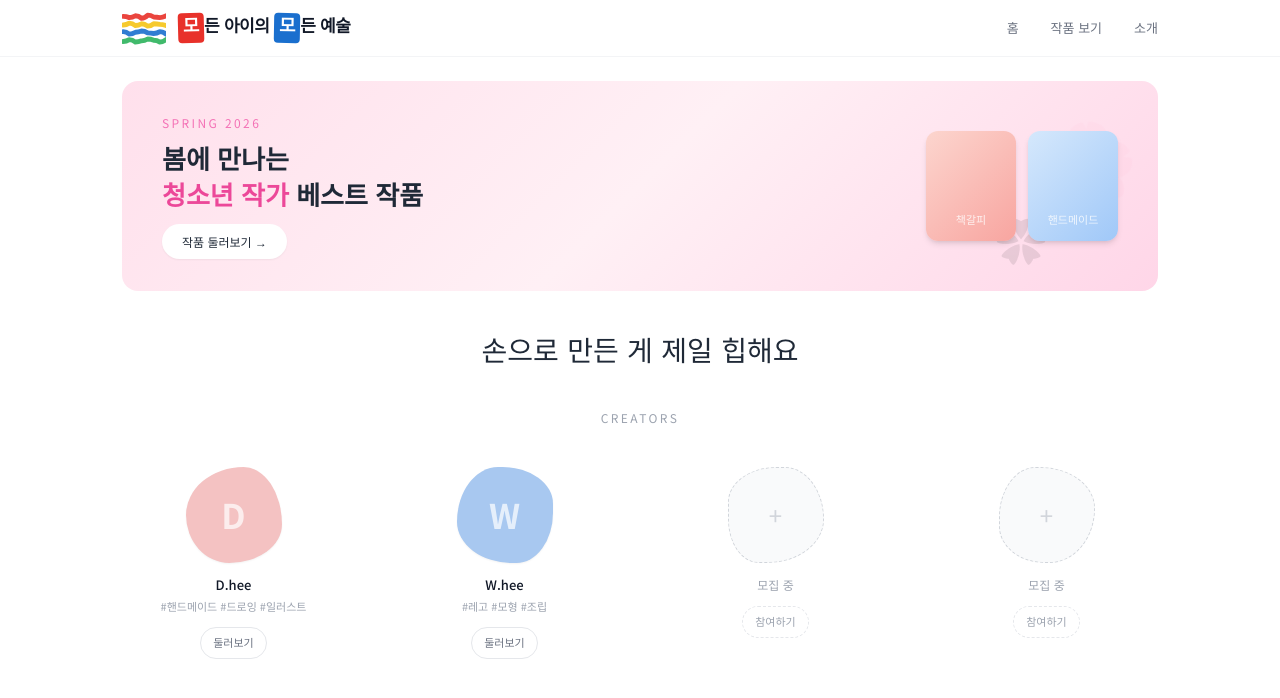
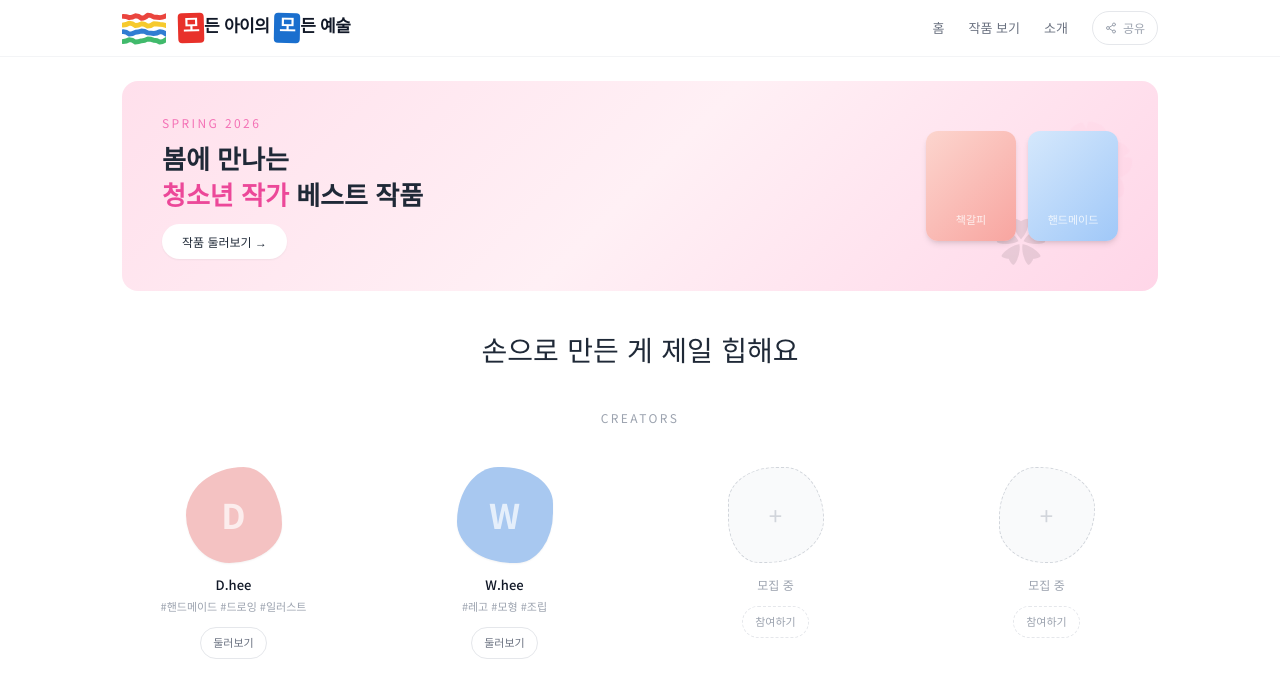
Before and after one commit to 2sangkr/ria-wrist-garden, a Next.js app: page / in a window 1280 px wide. Shown: the top 698 px of the page. Built offline with nearby package versions, Linux system fonts and the light colour scheme; a web font is replaced by a local one.

Commit message:
공유 버튼 추가 — 메인, 작가 페이지, 작품 상세

```diff
--- a/src/app/artist/[slug]/[workSlug]/page.tsx
+++ b/src/app/artist/[slug]/[workSlug]/page.tsx
@@ -2,6 +2,7 @@ import { notFound } from 'next/navigation';
 import Image from 'next/image';
 import Link from 'next/link';
 import { ARTISTS, Artist, workDateLabel } from '@/lib/artists';
+import ShareButton from '@/components/ui/ShareButton';
 
 type Props = { params: Promise<{ slug: string; workSlug: string }> };
 
@@ -38,7 +39,10 @@ export default async function WorkDetailPage({ params }: Props) {
 
         {/* 제목 + 날짜 */}
         <div className="mt-7 mb-2">
-          <h1 className="text-[20px] font-bold text-gray-900">{work.title}</h1>
+          <div className="flex items-start justify-between gap-3">
+            <h1 className="text-[20px] font-bold text-gray-900">{work.title}</h1>
+            <ShareButton title={work.title} text={`${artist.name}의 작품 — ${work.title}`} className="shrink-0 mt-0.5" />
+          </div>
           <p className="text-[12px] text-gray-400 mt-1">{formattedDate}</p>
         </div>
 
--- a/src/app/artist/[slug]/page.tsx
+++ b/src/app/artist/[slug]/page.tsx
@@ -2,6 +2,7 @@ import { notFound } from 'next/navigation';
 import Image from 'next/image';
 import Link from 'next/link';
 import { ARTISTS, workDateLabel } from '@/lib/artists';
+import ShareButton from '@/components/ui/ShareButton';
 
 type Props = { params: Promise<{ slug: string }> };
 
@@ -42,11 +43,14 @@ export default async function ArtistPage({ params }: Props) {
           </div>
         </div>
 
-        {works.length > 0 && (
-          <p className="mt-6 text-[12px] text-gray-300 tracking-widest uppercase">
-            {works.length} works
-          </p>
-        )}
+        <div className="mt-5 flex items-center gap-3">
+          {works.length > 0 && (
+            <p className="text-[12px] text-gray-300 tracking-widest uppercase">
+              {works.length} works
+            </p>
+          )}
+          <ShareButton title={`${artist.name} 갤러리`} text={`${artist.name}의 작품을 감상해보세요`} />
+        </div>
       </div>
 
       {/* 갤러리 */}
--- a/src/app/page.tsx
+++ b/src/app/page.tsx
@@ -3,6 +3,7 @@
 import Link from 'next/link';
 import { useState } from 'react';
 import { ARTISTS } from '@/lib/artists';
+import ShareButton from '@/components/ui/ShareButton';
 
 const BLOB_SHAPES = [
   '60% 40% 55% 45% / 50% 60% 40% 50%',
@@ -35,13 +36,14 @@ export default function HomePage() {
               </span>
             </Link>
 
-            <nav className="hidden sm:flex items-center gap-8">
+            <nav className="hidden sm:flex items-center gap-6">
               {NAV_LINKS.map((l) => (
                 <Link key={l.href} href={l.href}
                   className="text-[13px] text-gray-500 hover:text-gray-900 transition-colors">
                   {l.label}
                 </Link>
               ))}
+              <ShareButton title="모든 아이의 모든 예술" text="아이들의 작품 갤러리를 구경해보세요" />
             </nav>
 
             <button className="sm:hidden p-1" onClick={() => setMenuOpen(!menuOpen)} aria-label="메뉴">
--- /dev/null
+++ b/src/components/ui/ShareButton.tsx
@@ -0,0 +1,48 @@
+'use client';
+
+import { useState } from 'react';
+
+type Props = {
+  title?: string;
+  text?: string;
+  className?: string;
+};
+
+export default function ShareButton({ title, text, className = '' }: Props) {
+  const [copied, setCopied] = useState(false);
+
+  async function handleShare() {
+    const url = window.location.href;
+    if (navigator.share) {
+      try {
+        await navigator.share({ title, text, url });
+      } catch {}
+      return;
+    }
+    await navigator.clipboard.writeText(url);
+    setCopied(true);
+    setTimeout(() => setCopied(false), 2000);
+  }
+
+  return (
+    <button
+      onClick={handleShare}
+      className={`inline-flex items-center gap-1.5 text-[12px] text-gray-400 border border-gray-200 px-3 py-1.5 rounded-full hover:border-gray-400 hover:text-gray-700 transition-colors ${className}`}
+    >
+      {copied ? (
+        <>
+          <span>✓</span>
+          <span>링크 복사됨</span>
+        </>
+      ) : (
+        <>
+          <svg width="12" height="12" viewBox="0 0 24 24" fill="none" stroke="currentColor" strokeWidth="2" strokeLinecap="round" strokeLinejoin="round">
+            <circle cx="18" cy="5" r="3"/><circle cx="6" cy="12" r="3"/><circle cx="18" cy="19" r="3"/>
+            <line x1="8.59" y1="13.51" x2="15.42" y2="17.49"/><line x1="15.41" y1="6.51" x2="8.59" y2="10.49"/>
+          </svg>
+          <span>공유</span>
+        </>
+      )}
+    </button>
+  );
+}
```
